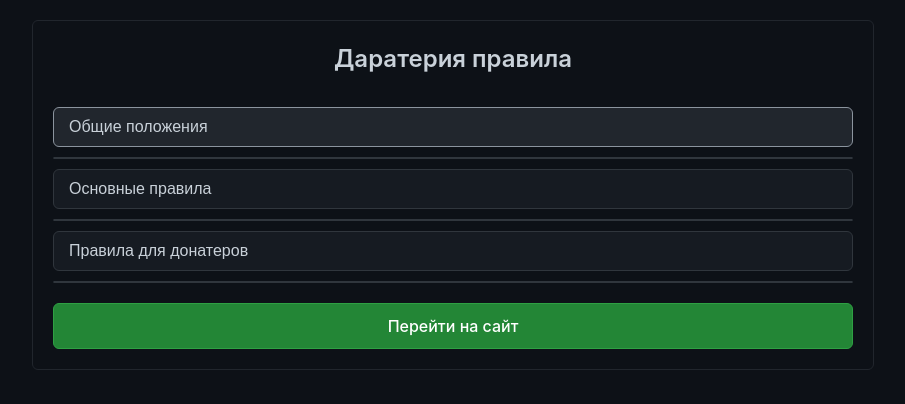
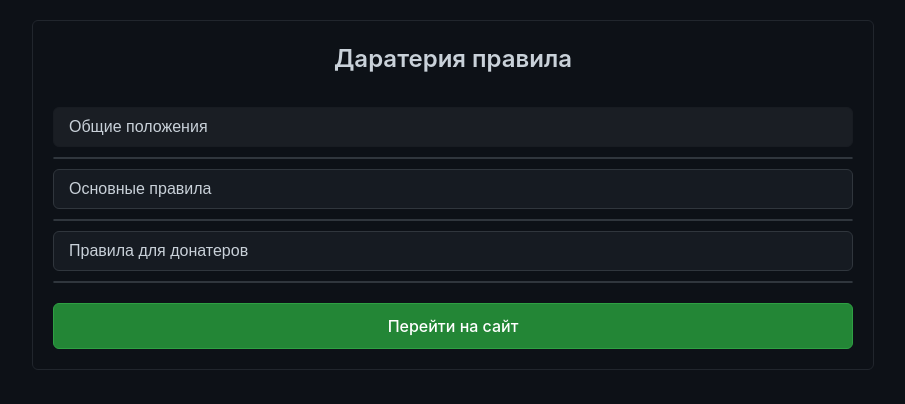
Before and after one commit to driversline/darateria, a plain HTML site: page src/index.html in a window 1280 px wide. In both pictures the pointer is over the button "Общие положения". Shown: the whole page, without its empty margins (187-1092 px from the left). Drawn offline with Linux system fonts and the light colour scheme.

Commit message:
index.css

```diff
--- a/css/index.css
+++ b/css/index.css
@@ -58,8 +58,8 @@ h1 {
 }
 
 .button:hover {
-    background-color: #21262d;
-    border-color: #8b949e;
+    background-color: #1a1e24;
+    border-color: #181c22;
 }
 
 .link-button {
```
